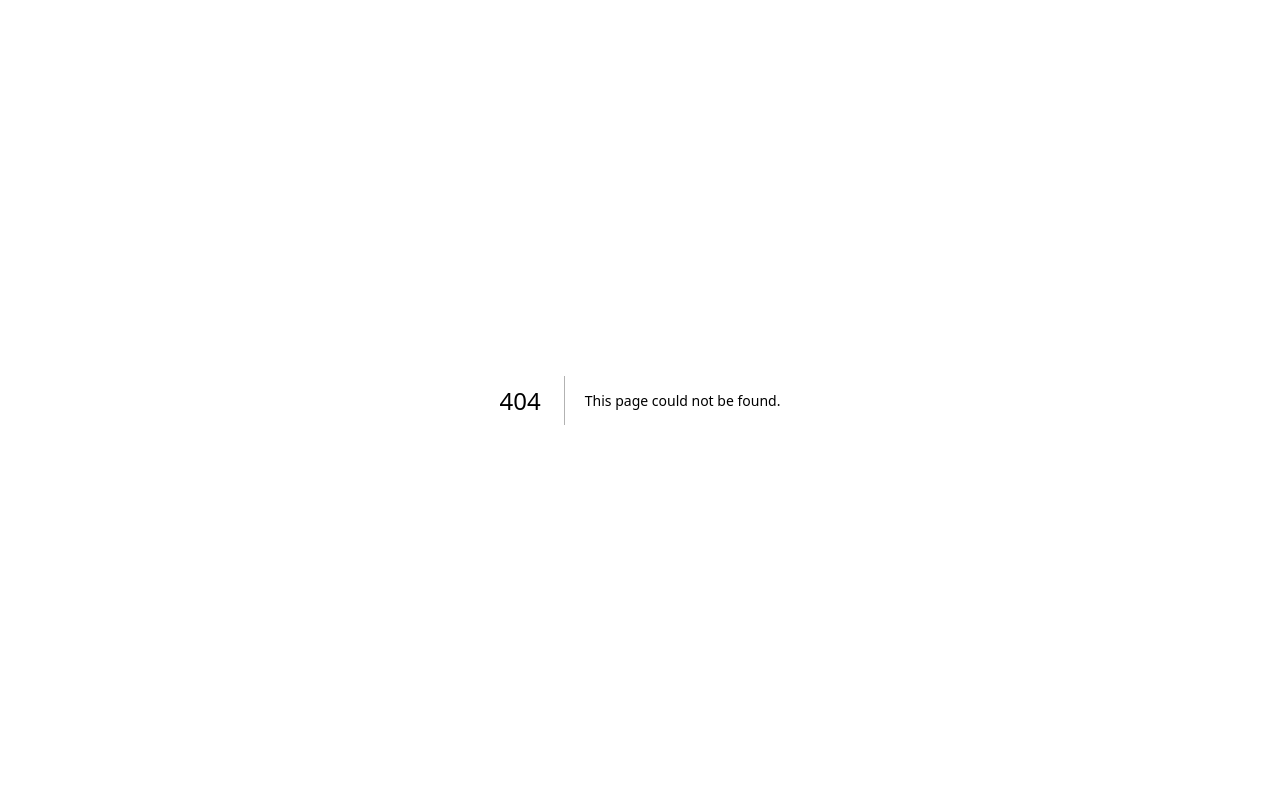
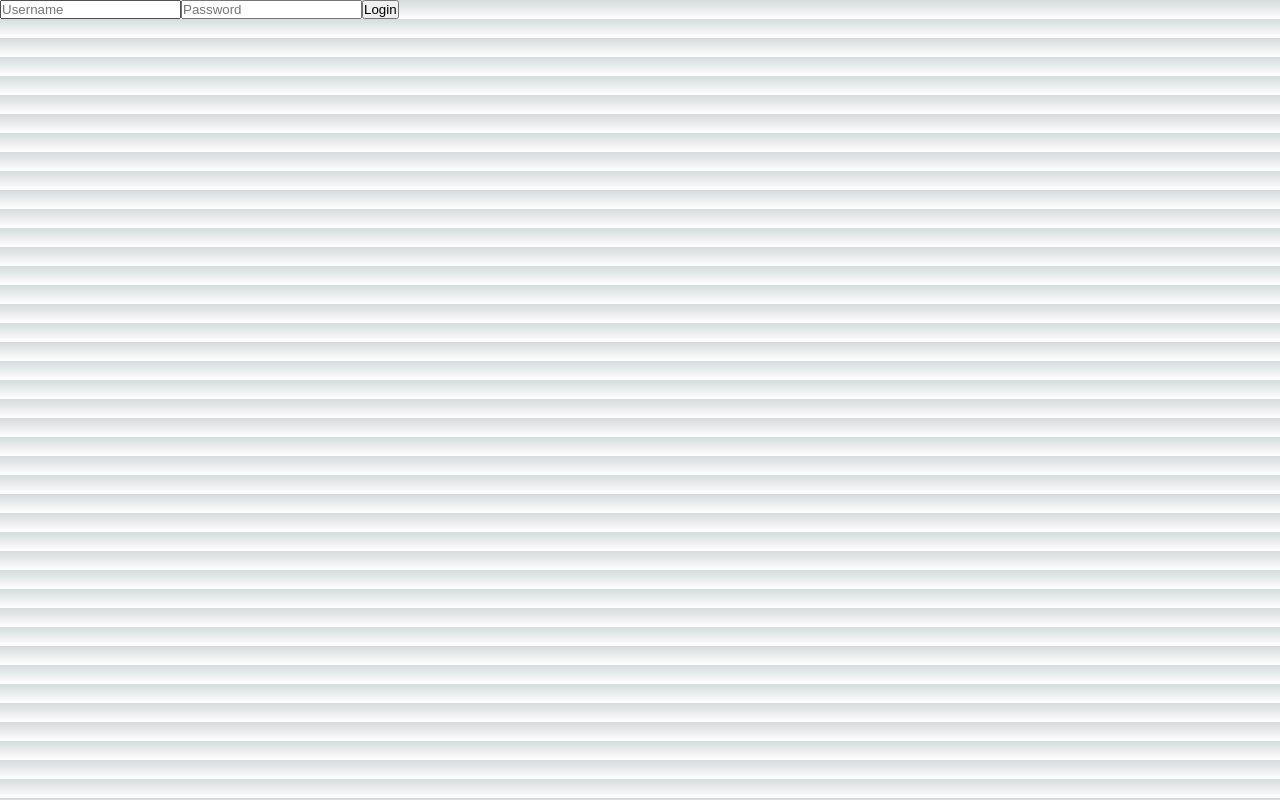
Before and after one commit to hilalozturk1/to-do-playable, a Next.js app in the folder frontend/: page /login in a window 1280 px wide. Before the commit this address had no page. Built offline with nearby package versions, Linux system fonts and the light colour scheme.

Commit message:
added login page.

```diff
--- a/frontend/pages/index.tsx
+++ b/frontend/pages/index.tsx
@@ -1,7 +1,7 @@
 import Head from "next/head";
-import Image from "next/image";
 import { Inter } from "next/font/google";
 import styles from "@/styles/Home.module.css";
+import LoginPage from "./login";
 
 const inter = Inter({ subsets: ["latin"] });
 
@@ -15,7 +15,7 @@ export default function Home() {
         <link rel="icon" href="/favicon.ico" />
       </Head>
       <main className={`${styles.main} ${inter.className}`}>
-
+        <LoginPage/>
       </main>
     </>
   );
--- /dev/null
+++ b/frontend/pages/login.tsx
@@ -0,0 +1,46 @@
+import { useState } from 'react';
+import axios from 'axios';
+import { useRouter } from 'next/router';
+
+const LoginPage: React.FC = () => {
+  const [username, setUsername] = useState('');
+  const [password, setPassword] = useState('');
+  const router = useRouter();
+
+  const handleSubmit = async (e: React.FormEvent<HTMLFormElement>) => {
+    e.preventDefault();
+    try {
+      const response = await axios.post('http://localhost:3000/api/login', { username, password });
+      console.log(response)
+      const token = response.data.token;
+      const userId= response.data.userId;
+
+      localStorage.setItem('token', token);
+      localStorage.setItem('id', userId);
+
+      router.push('/todos');
+    } catch (error) {
+      console.error(error);
+    }
+  };
+
+  return (
+    <form onSubmit={handleSubmit}>
+      <input
+        type="text"
+        placeholder="Username"
+        value={username}
+        onChange={(e) => setUsername(e.target.value)}
+      />
+      <input
+        type="password"
+        placeholder="Password"
+        value={password}
+        onChange={(e) => setPassword(e.target.value)}
+      />
+      <button type="submit">Login</button>
+    </form>
+  );
+};
+
+export default LoginPage;
```
